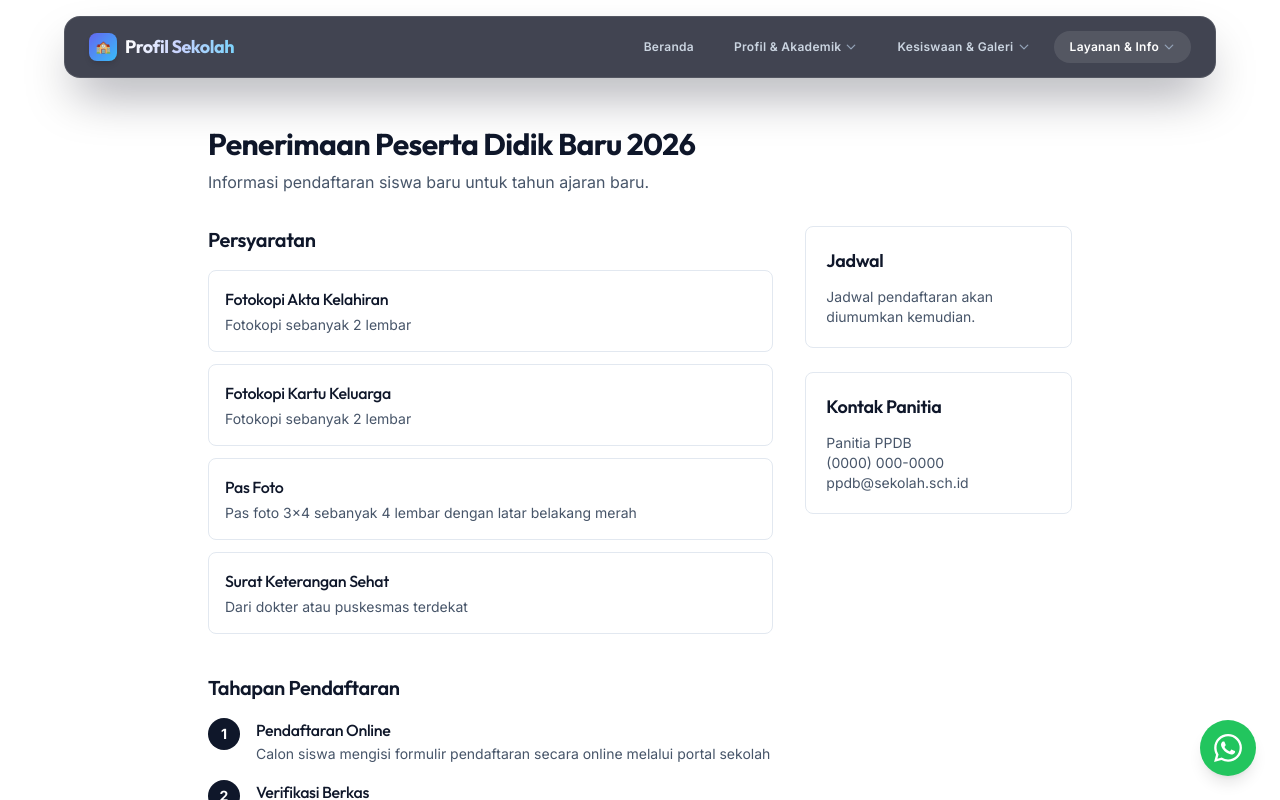
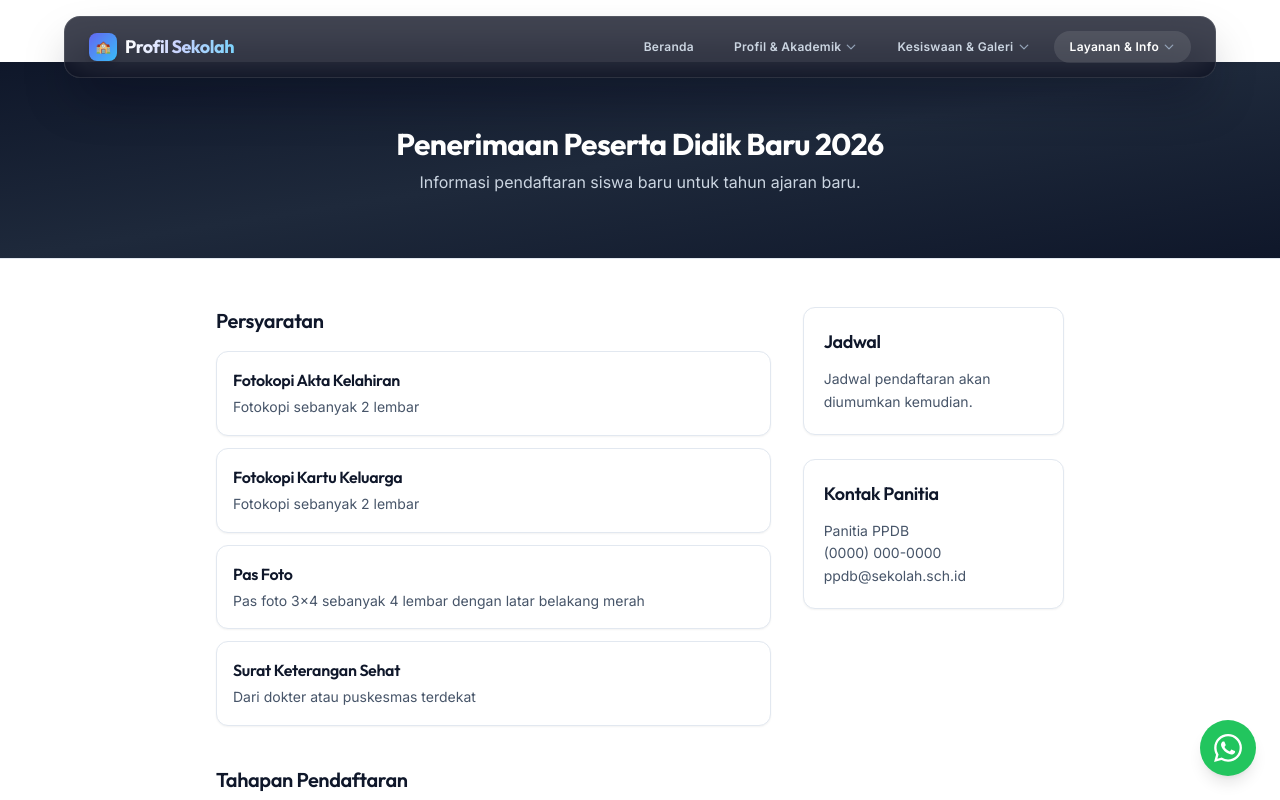
Before and after one commit to rtriadi/website-profil-sekolah, a Next.js app: page /ppdb in a window 1280 px wide. Shown: the top 800 px of the page. Built offline with nearby package versions, Linux system fonts and the light colour scheme.

Commit message:
feat(layout): align public page headers with the premium dark gradient News template

```diff
--- a/src/app/(public)/galeri/page.tsx
+++ b/src/app/(public)/galeri/page.tsx
@@ -13,12 +13,21 @@ export default function GalleryPage() {
   const albums = getGalleryAlbums();
 
   return (
-    <div className="py-8">
-      <h1 className="mb-2 text-3xl font-bold text-slate-900">Galeri Sekolah</h1>
-      <p className="mb-8 text-slate-600">
-        Dokumentasi kegiatan, fasilitas, dan momen-momen berharga di sekolah.
-      </p>
-      <GalleryClient items={items} albums={albums} />
-    </div>
+    <>
+      <section className="border-b border-slate-200 bg-gradient-to-br from-slate-900 via-slate-800 to-slate-900">
+        <div className="mx-auto max-w-4xl px-4 py-16 sm:px-6">
+          <h1 className="text-center text-3xl font-bold text-white">Galeri Sekolah</h1>
+          <p className="mt-2 text-center text-slate-300">
+            Dokumentasi kegiatan, fasilitas, dan momen-momen berharga di sekolah
+          </p>
+        </div>
+      </section>
+
+      <section className="border-b border-slate-200 bg-white min-h-[50vh]">
+        <div className="mx-auto max-w-4xl px-4 py-12 sm:px-6">
+          <GalleryClient items={items} albums={albums} />
+        </div>
+      </section>
+    </>
   );
 }
--- a/src/app/(public)/ppdb/page.tsx
+++ b/src/app/(public)/ppdb/page.tsx
@@ -1,22 +1,35 @@
 import Link from "next/link";
 import { getPPDBConfig } from "@/lib/content/ppdb-service";
+import type { Metadata } from "next";
+
+export const metadata: Metadata = {
+  title: "Penerimaan Peserta Didik Baru (PPDB)",
+  description: "Informasi pendaftaran siswa baru, persyaratan, dan tahapan pendaftaran.",
+};
 
 export default function PPDBPage() {
   const ppdb = getPPDBConfig();
 
   return (
-    <div className="py-16">
-      <div className="mx-auto max-w-4xl px-4">
+    <>
+      <section className="border-b border-slate-200 bg-gradient-to-br from-slate-900 via-slate-800 to-slate-900">
+        <div className="mx-auto max-w-4xl px-4 py-16 sm:px-6">
+          <h1 className="text-center text-3xl font-bold text-white">
+            {ppdb.title} {ppdb.year}
+          </h1>
+          <p className="mt-2 text-center text-slate-300">
+            {ppdb.description}
+          </p>
+        </div>
+      </section>
+
+      <section className="border-b border-slate-200 bg-white min-h-[50vh]">
+        <div className="mx-auto max-w-4xl px-4 py-12 sm:px-6">
           {ppdb.active && ppdb.bannerText && (
-          <div className="mb-8 rounded-lg bg-gradient-to-r from-blue-600 to-blue-700 px-6 py-4 text-white">
-            <p className="text-lg font-semibold">{ppdb.bannerText}</p>
+            <div className="mb-8 rounded-xl bg-gradient-to-r from-indigo-600 to-indigo-700 px-6 py-4 text-white shadow-md">
+              <p className="text-base font-semibold">{ppdb.bannerText}</p>
             </div>
           )}
-
-        <h1 className="mb-2 text-3xl font-bold text-slate-900">
-          {ppdb.title} {ppdb.year}
-        </h1>
-        <p className="mb-8 text-slate-600">{ppdb.description}</p>
 
           <div className="grid gap-8 sm:grid-cols-3">
             <div className="sm:col-span-2 space-y-10">
@@ -24,10 +37,10 @@ export default function PPDBPage() {
                 <h2 className="mb-4 text-xl font-semibold text-slate-900">Persyaratan</h2>
                 <ul className="space-y-3">
                   {ppdb.requirements.map((req, i) => (
-                  <li key={i} className="rounded-lg border border-slate-200 bg-white p-4">
-                    <h3 className="font-medium text-slate-900">{req.label}</h3>
+                    <li key={i} className="rounded-xl border border-slate-200 bg-white p-4 shadow-sm">
+                      <h3 className="font-semibold text-slate-900">{req.label}</h3>
                       {req.description && (
-                      <p className="mt-1 text-sm text-slate-600">{req.description}</p>
+                        <p className="mt-1 text-sm text-slate-600 leading-relaxed">{req.description}</p>
                       )}
                     </li>
                   ))}
@@ -41,12 +54,12 @@ export default function PPDBPage() {
                     .sort((a, b) => a.order - b.order)
                     .map((step) => (
                       <div key={step.order} className="flex gap-4">
-                      <div className="flex h-8 w-8 flex-shrink-0 items-center justify-center rounded-full bg-slate-900 text-sm font-bold text-white">
+                        <div className="flex h-8 w-8 flex-shrink-0 items-center justify-center rounded-full bg-slate-950 text-sm font-bold text-white shadow-sm">
                           {step.order}
                         </div>
                         <div className="flex-1">
-                        <h3 className="font-medium text-slate-900">{step.title}</h3>
-                        <p className="mt-0.5 text-sm text-slate-600">{step.description}</p>
+                          <h3 className="font-semibold text-slate-900">{step.title}</h3>
+                          <p className="mt-0.5 text-sm text-slate-600 leading-relaxed">{step.description}</p>
                         </div>
                       </div>
                     ))}
@@ -55,14 +68,14 @@ export default function PPDBPage() {
             </div>
 
             <div className="space-y-6">
-            <div className="rounded-lg border border-slate-200 bg-white p-5">
+              <div className="rounded-xl border border-slate-200 bg-white p-5 shadow-sm">
                 <h2 className="mb-3 text-lg font-semibold text-slate-900">Jadwal</h2>
-              <pre className="whitespace-pre-wrap text-sm text-slate-600 font-sans">{ppdb.scheduleText}</pre>
+                <pre className="whitespace-pre-wrap text-sm text-slate-600 font-sans leading-relaxed">{ppdb.scheduleText}</pre>
               </div>
 
-            <div className="rounded-lg border border-slate-200 bg-white p-5">
+              <div className="rounded-xl border border-slate-200 bg-white p-5 shadow-sm">
                 <h2 className="mb-3 text-lg font-semibold text-slate-900">Kontak Panitia</h2>
-              <pre className="whitespace-pre-wrap text-sm text-slate-600 font-sans">{ppdb.contact}</pre>
+                <pre className="whitespace-pre-wrap text-sm text-slate-600 font-sans leading-relaxed">{ppdb.contact}</pre>
               </div>
 
               {ppdb.registrationLink && (
@@ -70,7 +83,7 @@ export default function PPDBPage() {
                   href={ppdb.registrationLink}
                   target="_blank"
                   rel="noopener noreferrer"
-                className="block rounded-lg bg-blue-600 px-5 py-3 text-center font-medium text-white hover:bg-blue-700"
+                  className="block rounded-xl bg-indigo-600 px-5 py-3.5 text-center font-bold text-xs tracking-wider uppercase text-white shadow-md shadow-indigo-600/10 hover:bg-indigo-700 hover:shadow-lg hover:shadow-indigo-600/20 active:scale-[0.98] transition-all"
                 >
                   Daftar Sekarang
                 </a>
@@ -78,6 +91,7 @@ export default function PPDBPage() {
             </div>
           </div>
         </div>
-    </div>
+      </section>
+    </>
   );
 }
--- a/src/app/(public)/profile/page.tsx
+++ b/src/app/(public)/profile/page.tsx
@@ -2,6 +2,12 @@ import { getSchoolProfile } from "@/lib/content/profile-service";
 import { getSchoolNarrative } from "@/lib/content/narrative-service";
 import { IdentitySection } from "@/components/profile/identity-section";
 import { NarrativeSection } from "@/components/profile/narrative-section";
+import type { Metadata } from "next";
+
+export const metadata: Metadata = {
+  title: "Profil Sekolah",
+  description: "Sejarah, visi, misi, dan identitas resmi sekolah.",
+};
 
 export default async function ProfilePage() {
   const [profile, narrative] = await Promise.all([
@@ -10,17 +16,24 @@ export default async function ProfilePage() {
   ]);
 
   return (
-    <main className="min-h-screen bg-white">
-      <div className="mx-auto max-w-4xl px-4 py-12 sm:px-6 lg:py-16">
-        <h1 className="mb-10 text-3xl font-bold tracking-tight text-slate-900 sm:text-4xl">
-          Profil Sekolah
-        </h1>
+    <>
+      <section className="border-b border-slate-200 bg-gradient-to-br from-slate-900 via-slate-800 to-slate-900">
+        <div className="mx-auto max-w-4xl px-4 py-16 sm:px-6">
+          <h1 className="text-center text-3xl font-bold text-white">Profil Sekolah</h1>
+          <p className="mt-2 text-center text-slate-300">
+            Mengenal lebih dekat visi, misi, sejarah luhur, dan identitas resmi sekolah kami
+          </p>
+        </div>
+      </section>
 
-        <div className="space-y-12">
-          <IdentitySection profile={profile} />
-          <NarrativeSection narrative={narrative} />
+      <section className="border-b border-slate-200 bg-white min-h-[50vh]">
+        <div className="mx-auto max-w-4xl px-4 py-12 sm:px-6">
+          <div className="space-y-12">
+            <IdentitySection profile={profile} />
+            <NarrativeSection narrative={narrative} />
+          </div>
         </div>
-      </div>
-    </main>
+      </section>
+    </>
   );
 }
--- a/src/app/(public)/programs/page.tsx
+++ b/src/app/(public)/programs/page.tsx
@@ -1,6 +1,12 @@
 import { getPrograms, getFacilities } from "@/lib/content/programs-service";
 import { ProgramList } from "@/components/programs/program-list";
 import { FacilityList } from "@/components/programs/facility-list";
+import type { Metadata } from "next";
+
+export const metadata: Metadata = {
+  title: "Program & Fasilitas",
+  description: "Daftar program unggulan dan fasilitas belajar sekolah.",
+};
 
 export default async function ProgramsPage() {
   const [programs, facilities] = await Promise.all([
@@ -9,17 +15,24 @@ export default async function ProgramsPage() {
   ]);
 
   return (
-    <main className="min-h-screen bg-white">
-      <div className="mx-auto max-w-4xl px-4 py-12 sm:px-6 lg:py-16">
-        <h1 className="mb-10 text-3xl font-bold tracking-tight text-slate-900 sm:text-4xl">
-          Program & Fasilitas
-        </h1>
+    <>
+      <section className="border-b border-slate-200 bg-gradient-to-br from-slate-900 via-slate-800 to-slate-900">
+        <div className="mx-auto max-w-4xl px-4 py-16 sm:px-6">
+          <h1 className="text-center text-3xl font-bold text-white">Program & Fasilitas</h1>
+          <p className="mt-2 text-center text-slate-300">
+            Daftar program unggulan dan sarana prasarana penunjang belajar mengajar
+          </p>
+        </div>
+      </section>
 
-        <div className="space-y-16">
-          <ProgramList programs={programs} />
-          <FacilityList facilities={facilities} />
+      <section className="border-b border-slate-200 bg-white min-h-[50vh]">
+        <div className="mx-auto max-w-4xl px-4 py-12 sm:px-6">
+          <div className="space-y-16">
+            <ProgramList programs={programs} />
+            <FacilityList facilities={facilities} />
+          </div>
         </div>
-      </div>
-    </main>
+      </section>
+    </>
   );
 }
```
Lines whose indentation alone changed are shown as unchanged.
